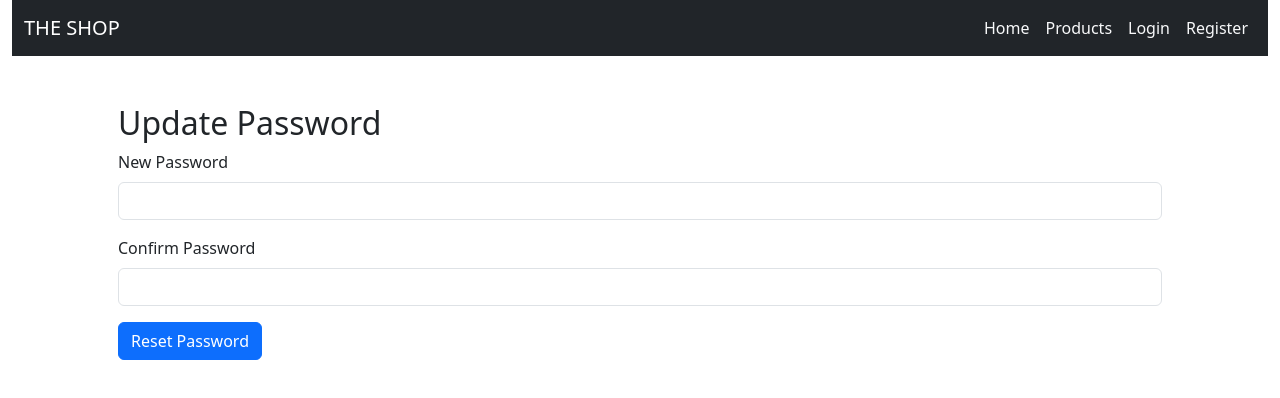
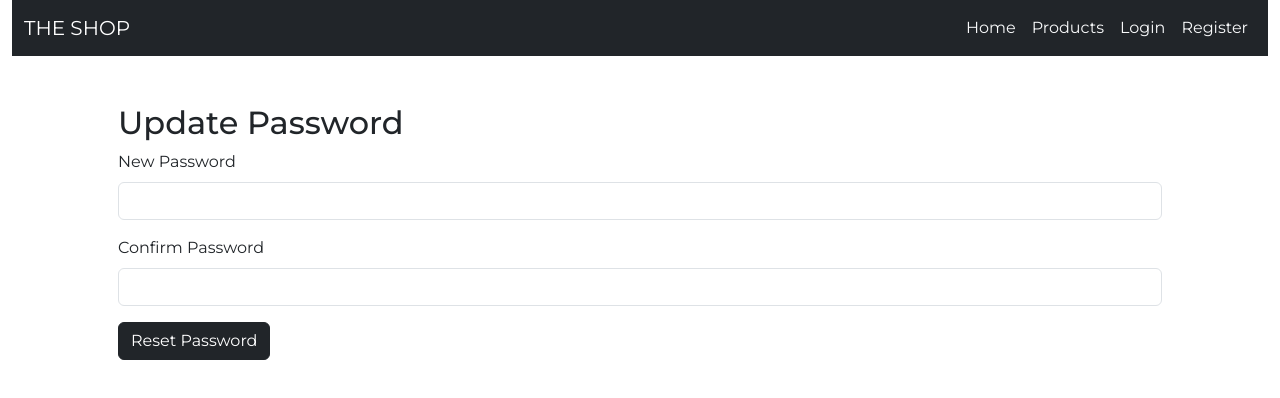
Before and after one commit to rotsen-abella/Capstone-3, a React (Create React App) app: page /change-password in a window 1280 px wide. Shown: the top 398 px of the page. Built offline with nearby package versions, Linux system fonts and the light colour scheme; no server answers.

Commit message:
Added font family and styling changes to the app

```diff
--- a/public/index.html
+++ b/public/index.html
@@ -3,6 +3,7 @@
   <head>
     <meta charset="utf-8" />
     <link rel="icon" href="%PUBLIC_URL%/sneakers.png" />
+    <link href="https://fonts.googleapis.com/css2?family=Montserrat:ital,wght@0,100..900;1,100..900&display=swap" rel="stylesheet">
     <meta name="viewport" content="width=device-width, initial-scale=1" />
     <meta name="theme-color" content="#000000" />
     <meta
--- a/src/App.css
+++ b/src/App.css
@@ -2,6 +2,7 @@
   margin: 0;
   padding: 0;
   box-sizing: border-box;
+  font-family: "Montserrat", sans-serif;
 }
 
 .cardHighlight {
--- a/src/components/UpdatePassword.js
+++ b/src/components/UpdatePassword.js
@@ -66,7 +66,7 @@ const UpdatePassword = () => {
           </InputGroup>
         </Form.Group>
         {message && <div className="alert alert-danger">{message}</div>}
-        <Button type="submit" variant="primary">Reset Password</Button>
+        <Button type="submit" variant="dark">Reset Password</Button>
       </Form>
     </Container>
   );
--- a/src/pages/CreateProduct.js
+++ b/src/pages/CreateProduct.js
@@ -74,7 +74,7 @@ export default function CreateProduct() {
                                     <Form.Label>Price:</Form.Label>
                                     <Form.Control type="number" placeholder="Enter Price" required value={price} onChange={e => setPrice(e.target.value)} />
                                 </Form.Group>
-                                <Button variant="primary" type="submit" className="my-5">Submit</Button>
+                                <Button variant="dark" type="submit" className="my-5">Submit</Button>
                             </Form>
                         </Col>
                     </Row>
```
